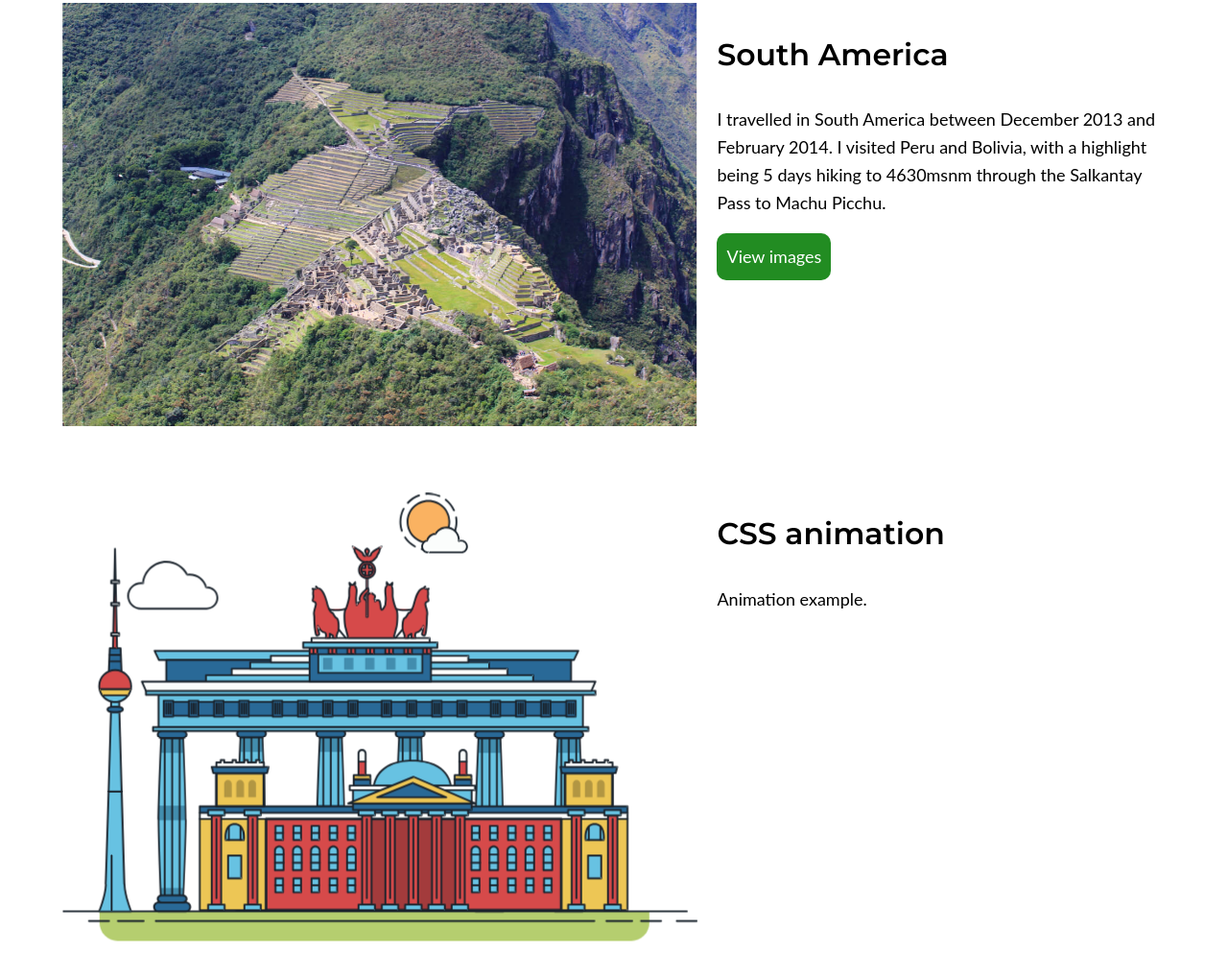
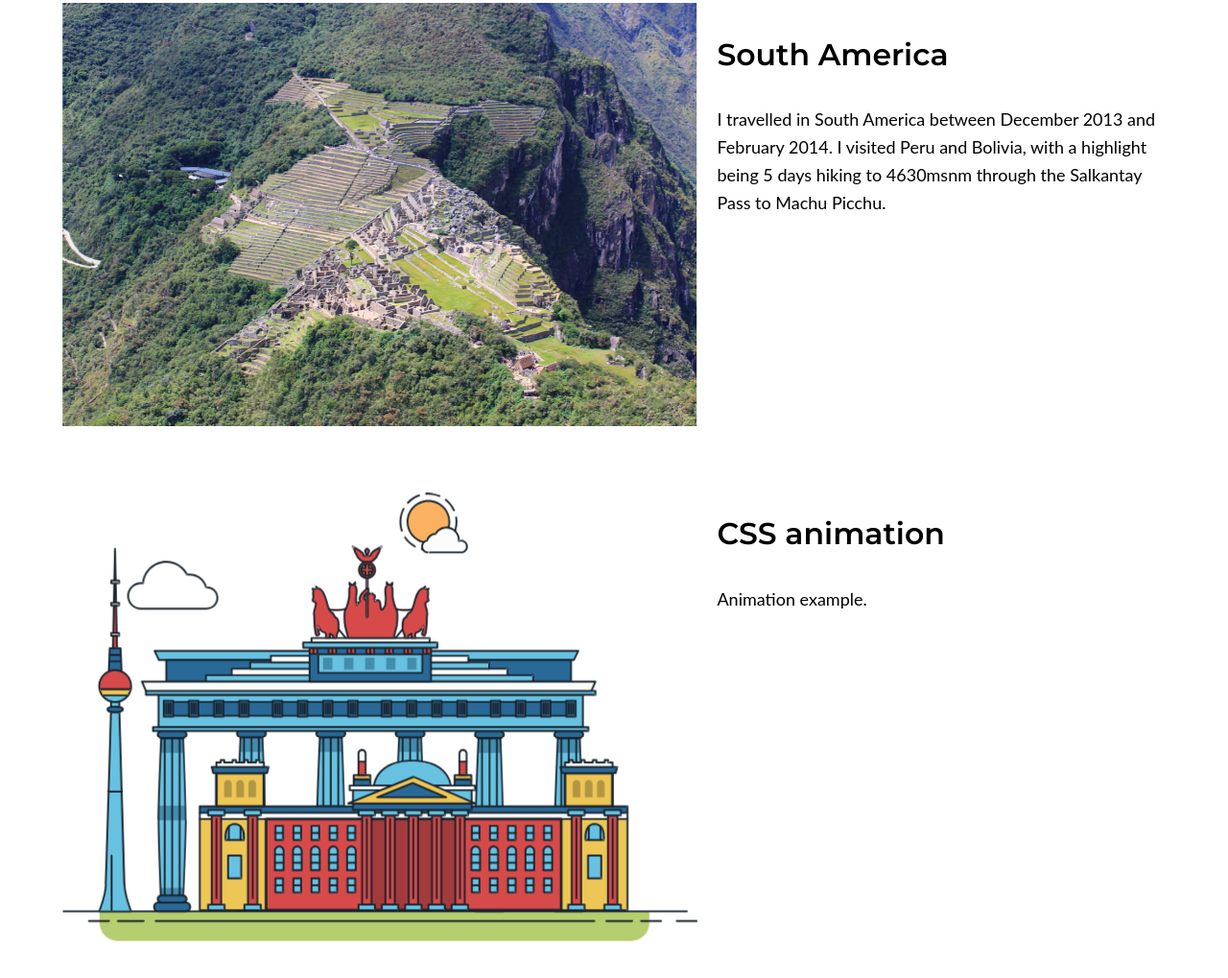
Before and after one commit to z3n4Grq/portfolio-website, a plain HTML site: page index.html in a window 1280 px wide. Shown: the part 1113-2132 px from the top of the page at 96% size. Drawn offline with nearby package versions, Linux system fonts and the light colour scheme.

Commit message:
Remove South America link

```diff
--- a/index.html
+++ b/index.html
@@ -64,7 +64,6 @@
                             <!--Right column -->
                             <h3>South America</h3>
                             <p>I travelled in South America between December 2013 and February 2014. I visited Peru and Bolivia, with a highlight being 5 days hiking to 4630msnm through the Salkantay Pass to Machu Picchu.</p>
-                            <a href="southamerica.html" class="button">View images</a>
                         </div>
                     </div>
 
```
